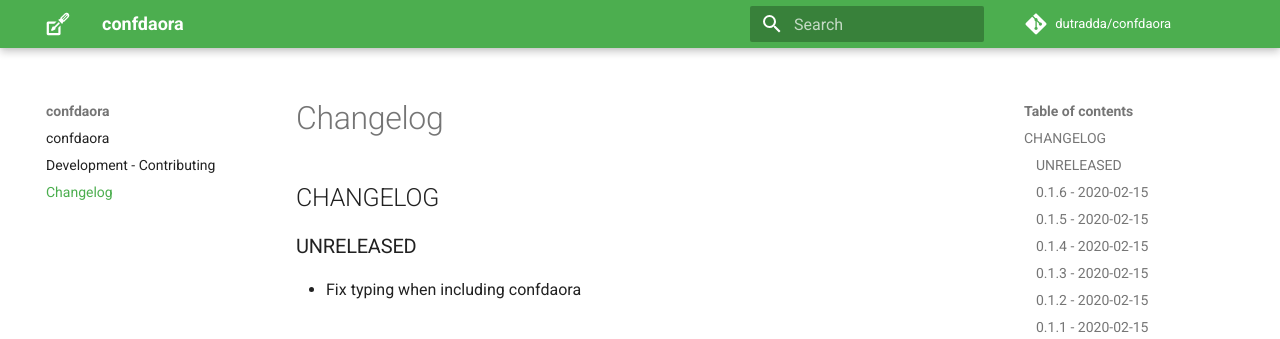
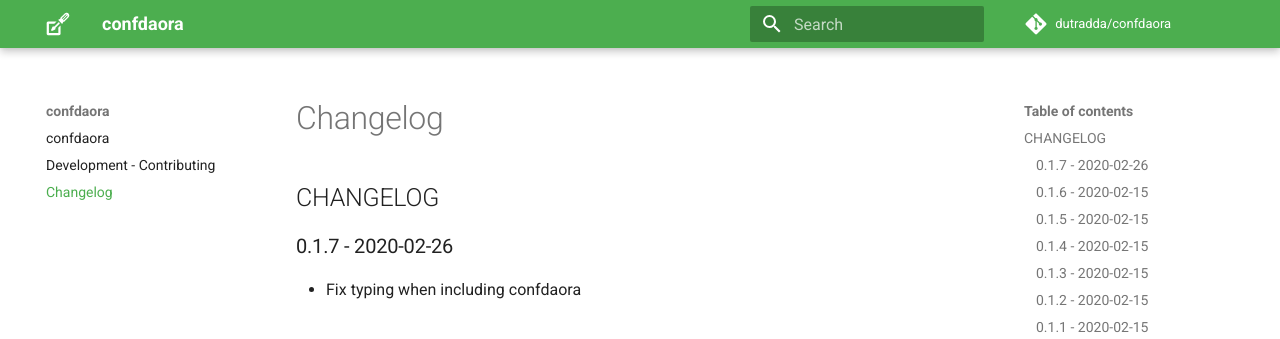
Before and after one commit to dutradda/confdaora, an MkDocs documentation site: the page built from docs/changelog.md, in a window 1280 px wide and 1145 px high. Shown: the top 339 px of the window. Built offline with MkDocs 1.6.1 and Material for MkDocs 9.7.7, drawn with Linux system fonts in a browser that asks for light colours; comment, search, counter and statistics services are not loaded.

Commit message:
Update CHANGELOG

```diff
--- a/docs/changelog.md
+++ b/docs/changelog.md
@@ -1,6 +1,6 @@
 ## CHANGELOG
 
-### UNRELEASED
+### 0.1.7 - 2020-02-26
 
  - Fix typing when including confdaora
 
```
Also changed, not shown: CHANGELOG.md (+1 -1 lines).
